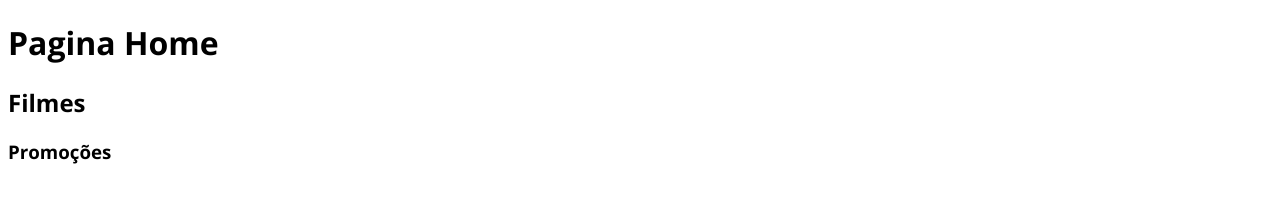
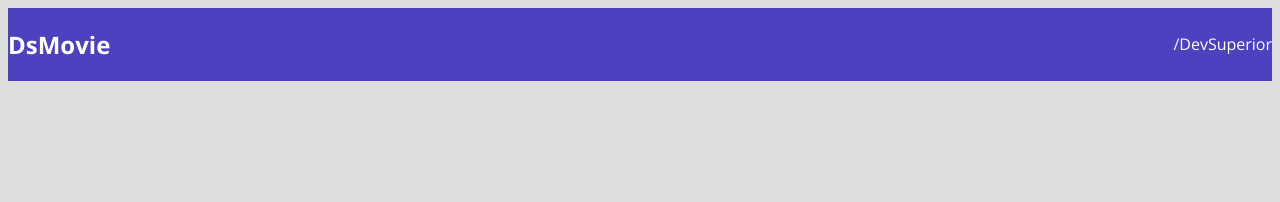
Before and after one commit to AnaCapricorniana/projetoDsMovie, a plain HTML site: page index.html in a window 1280 px wide. Drawn offline with nearby package versions, Linux system fonts and the light colour scheme.

Commit message:
Barra Superior parte 1

```diff
--- a/css/Styles.css
+++ b/css/Styles.css
@@ -1,6 +1,27 @@
 @import url('https://fonts.googleapis.com/css2?family=Open+Sans:wght@400;700&display=swap');
 *{
+    box-sizing: border-box;
     font-family: 'Open Sans',sans-serif;
 
 
 }
+
+html, body{
+    background-color: #ddd;
+}
+
+header {
+    background-color:#4D41C0;
+    color:#FFFFFF;
+
+}
+nav {
+    display: flex;
+    align-items: center;
+    justify-content: space-between;
+}
+a,a:hover {
+    text-decoration: none;
+    color: unset;
+
+}
--- a/index.html
+++ b/index.html
@@ -7,12 +7,15 @@
 
     <link rel="stylesheet" href="css/Styles.css">
 
-    <title>Document</title>
+    <title>DsMovie</title>
 
 </head>
 <body>
-    <h1>Pagina Home</h1>
-    <h2> Filmes </h2>
-    <h3> Promoções</h3>
+  <header>
+      <nav class="container">
+          <h1>DsMovie</h1>
+          <a href="https://github.com/AnaCapricorniana/projetoDsMovie">/DevSuperior</a>
+      </nav>
+  </header>
 </body>
 </html>
```
